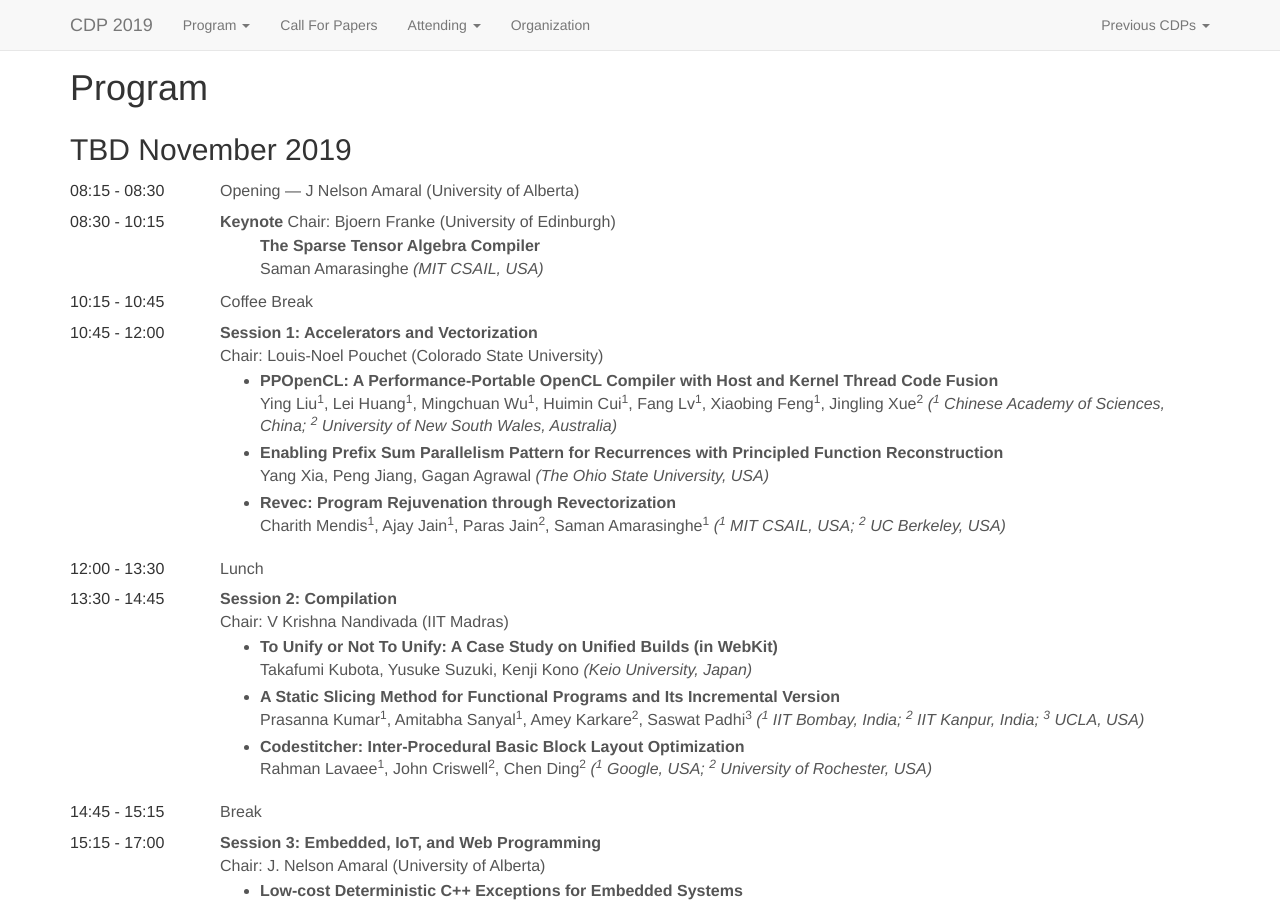
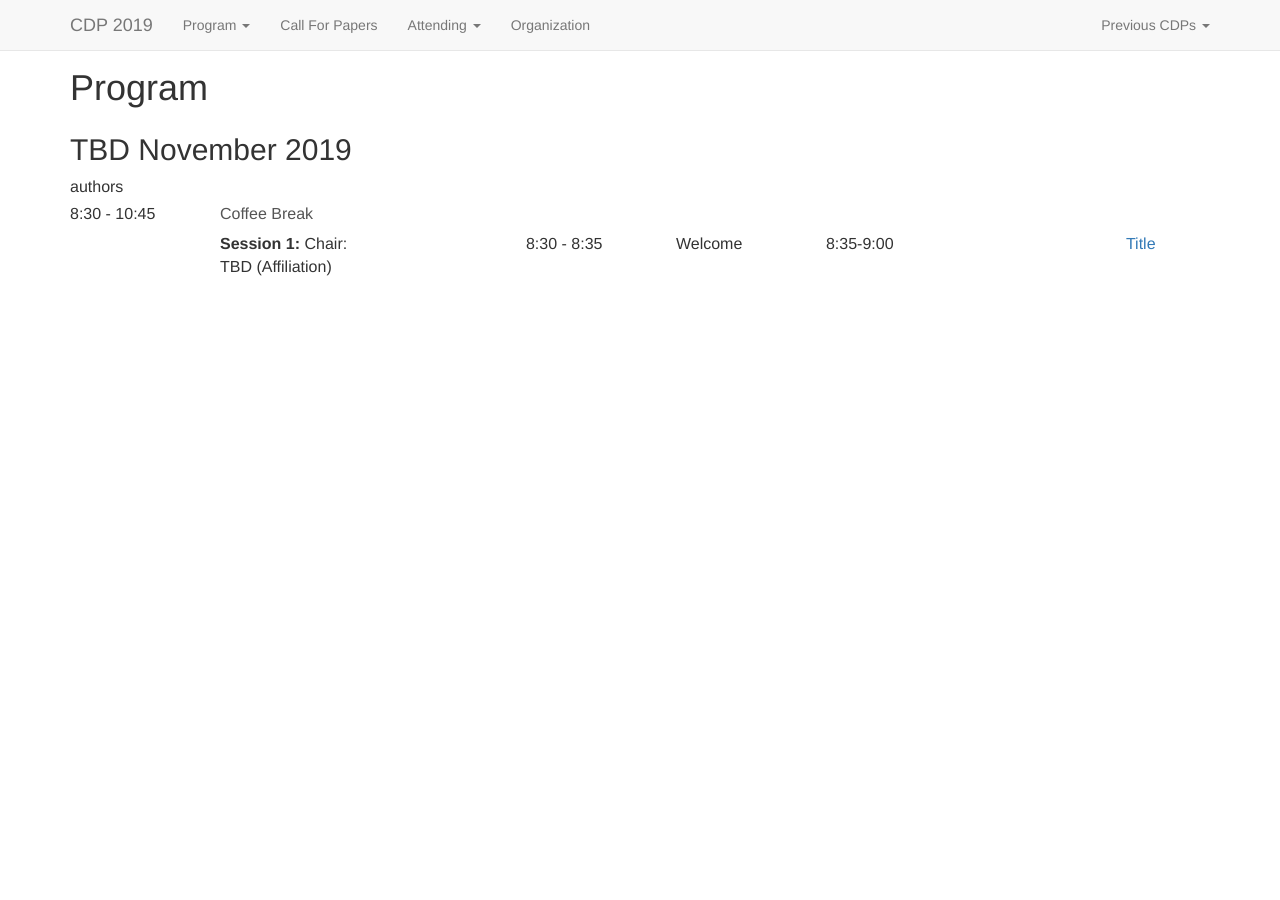
Before and after one commit to CDP-Workshop/CDP, a Jekyll site: the page built from docs/program.html, in a window 1280 px wide and 900 px high. Built offline with Jekyll 4.4.1, drawn with Linux system fonts in a browser that asks for light colours; nearby versions of some CDN libraries.

Commit message:
=fixing text

```diff
--- a/docs/program.html
+++ b/docs/program.html
@@ -11,31 +11,14 @@ title: Program
 <h2>TBD November 2019</h2>
 <table class="program"><tbody>
     <tr>
-        <td>08:15 - 08:30</td>
-        <td>Opening &mdash; J Nelson Amaral (University of Alberta)</td>
-    </tr>
-    <tr>
-        <td>08:30 - 10:15</td>
-        <td>
-            <b>Keynote</b>
-			Chair: Bjoern Franke (University of Edinburgh)
-            <ul style="list-style: none;margin-bottom: 0px;">
-              <li>
-                <b>The Sparse Tensor Algebra Compiler</b><br/>
-                Saman Amarasinghe <i>(MIT CSAIL, USA)</i>
-              </li>
-            </ul>
-        </td>
-    </tr>
-    <tr>
-        <td>10:15 - 10:45</td>
+        <td>8:30 - 10:45</td>
         <td>Coffee Break</td>
     </tr>
     <tr>
-        <td>10:45 - 12:00</td>
-        <td>
-            <b>Session 1: Accelerators and Vectorization</b><br/>
-            Chair: Louis-Noel Pouchet (Colorado State University)
+        <td></td>
+        <td><b>Session 1:</b> Chair: TBD (Affiliation)<td>
+	<td>8:30 - 8:35</td> <td> Welcome </td>
+        <td>8:35-9:00<td> <td> <a href="">Title</td> authors <td>
             <ul>
                 <li>
                     <b>PPOpenCL: A Performance-Portable OpenCL Compiler with Host and Kernel Thread Code Fusion </b><br/>
```
Also changed, not shown: other parts of docs/program.html (+1 -1 lines).
